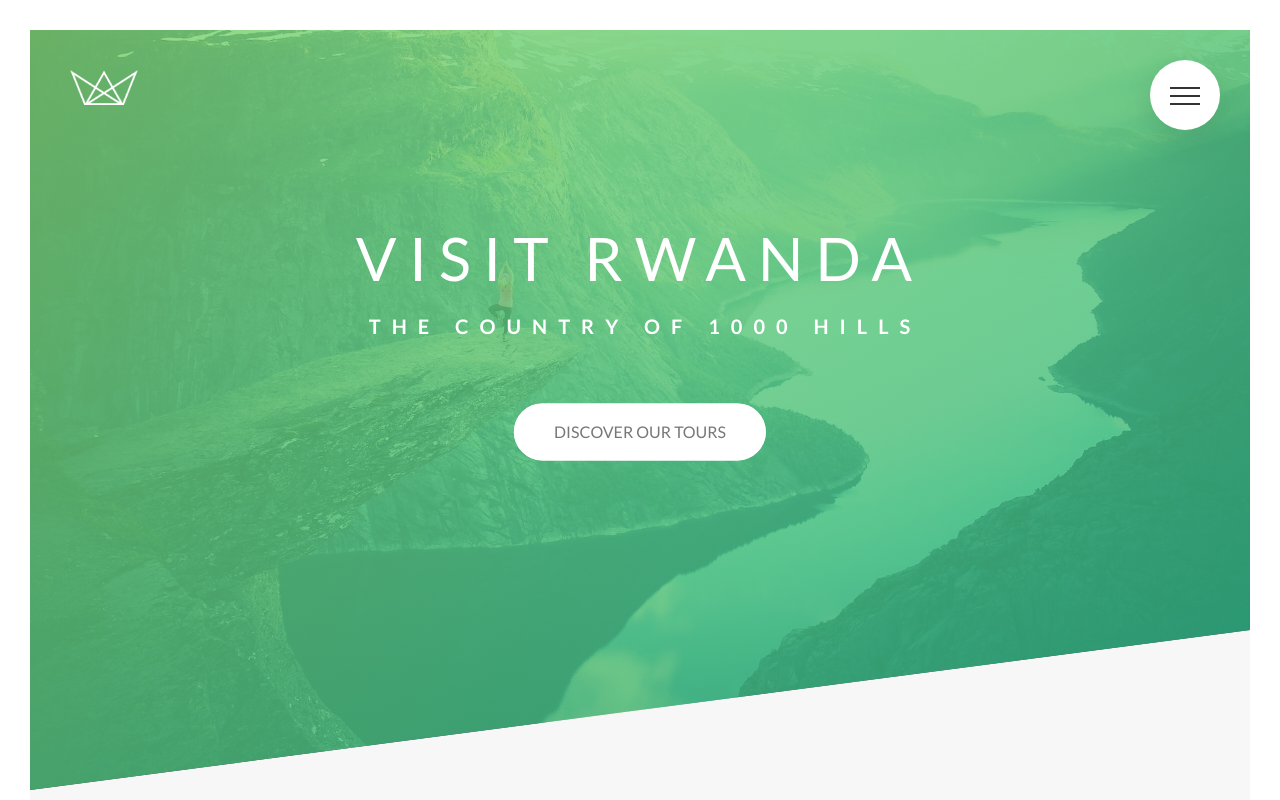
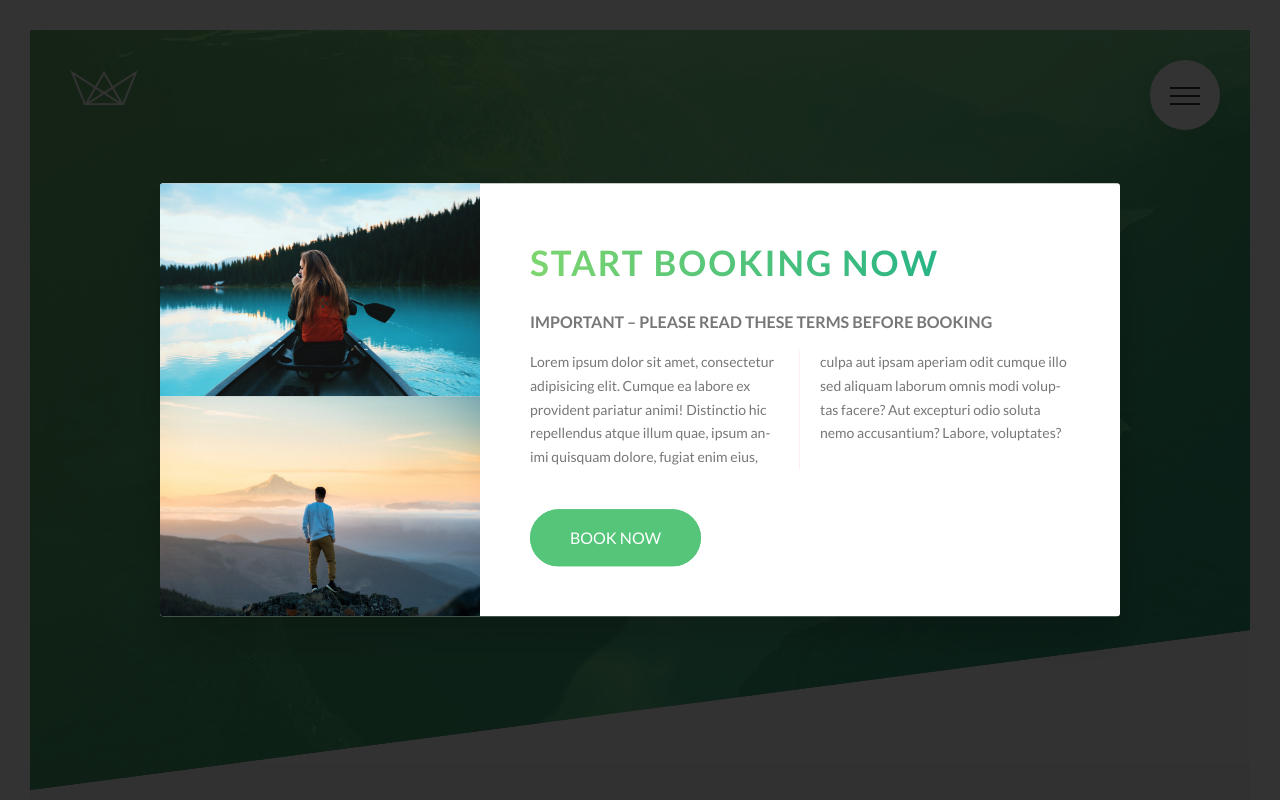
Before and after one commit to itangishaka1/beautiful_rwanda, a React (Create React App) app: page / in a window 1280 px wide. Shown: the top 800 px of the page. Built offline with nearby package versions, Linux system fonts and the light colour scheme.

Commit message:
Building popup part 1

```diff
--- a/src/App.js
+++ b/src/App.js
@@ -7,6 +7,7 @@ import Stories from "./components/Stories/Stories";
 import Booking from "./components/Booking/Booking";
 import Footer from "./components/Footer/Footer";
 import Navigation from "./components/Navigation/Navigation";
+import Popup from "./components/Popup/Popup";
 
 function App() {
   return (
@@ -22,6 +23,7 @@ function App() {
         <Booking />
       </main>
       <Footer />
+      <Popup />
     </>
   );
 }
--- /dev/null
+++ b/src/components/Popup/Popup.jsx
@@ -0,0 +1,37 @@
+import "./Popup.scss";
+import Photo1 from "../../img/nat-8.jpg";
+import Photo2 from "../../img/nat-9.jpg";
+import Button from "../Button/Button";
+
+const Popup = () => {
+  return (
+    <article className="popup">
+      <div className="popup__content">
+        <div className="popup__left">
+          <img src={Photo1} alt="Tour" className="popup__img" />
+          <img src={Photo2} alt="Tour" className="popup__img" />
+        </div>
+        <div className="popup__right">
+          <h2 className="section-heading u-margin-bottom-small">start booking now</h2>
+          <h3 className="heading-tertiary u-margin-bottom-small">
+            Important &ndash; Please read these terms before booking
+          </h3>
+          <p className="popup__text">
+            Lorem ipsum dolor sit amet, consectetur adipisicing elit. Cumque ea
+            labore ex provident pariatur animi! Distinctio hic repellendus atque
+            illum quae, ipsum animi quisquam dolore, fugiat enim eius, culpa aut
+            ipsam aperiam odit cumque illo sed aliquam laborum omnis modi
+            voluptas facere? Aut excepturi odio soluta nemo accusantium? Labore,
+            voluptates?
+          </p>
+          <Button
+             className='btn--green'
+             text = 'Book Now'
+          />
+        </div>
+      </div>
+    </article>
+  );
+};
+
+export default Popup;
--- /dev/null
+++ b/src/components/Popup/Popup.scss
@@ -0,0 +1,49 @@
+@use '../../partials/_variables.scss' as *;
+@use '../../partials/_mixins.scss' as *;
+
+.popup {
+    height: 100vh;
+    width: 100%;
+    position: fixed;
+    top: 0;
+    left: 0;
+    background-color: rgba($color-black, .8);
+    z-index: 9999;
+    // position: relative;
+
+    &__content {
+        @include absCenter;
+        width: 75%;
+        background-color: $color-white;
+        box-shadow: 0 2rem 4rem rgba($color-black, .2);
+        border-radius: 3px;
+        display: table; // (1) the parent element
+        overflow: hidden;
+    }
+
+    &__left{
+        width: 33.3333%;
+        // float: left; instead
+        display: table-cell; // (2) child element
+    }
+    &__right{
+        width: 66.6667%;
+        // float: right;
+        display: table-cell; // (2) child element
+        vertical-align: middle;
+        padding: 3rem 5rem;
+    }
+    &__img{
+        display: block;
+        width: 100%;
+    }
+    &__text{
+        font-size: 1.4rem;
+        margin-bottom: 4rem;
+
+        column-count: 2;
+        column-gap: 4rem;
+        column-rule: 1px solid $color-grey-light-2;
+        hyphens: auto;
+    }
+}
--- a/src/partials/_mixins.scss
+++ b/src/partials/_mixins.scss
@@ -6,3 +6,10 @@
         clear: both;
     }
 }
+
+@mixin absCenter {
+    position: absolute;
+    top: 50%;
+    left: 50%;
+    transform: translate(-50%, -50%);
+}
```
